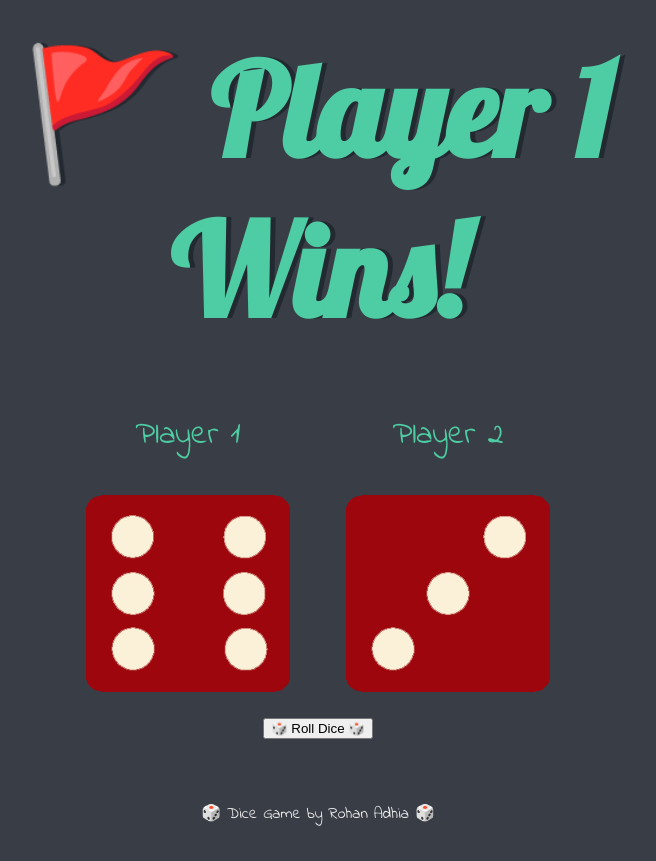
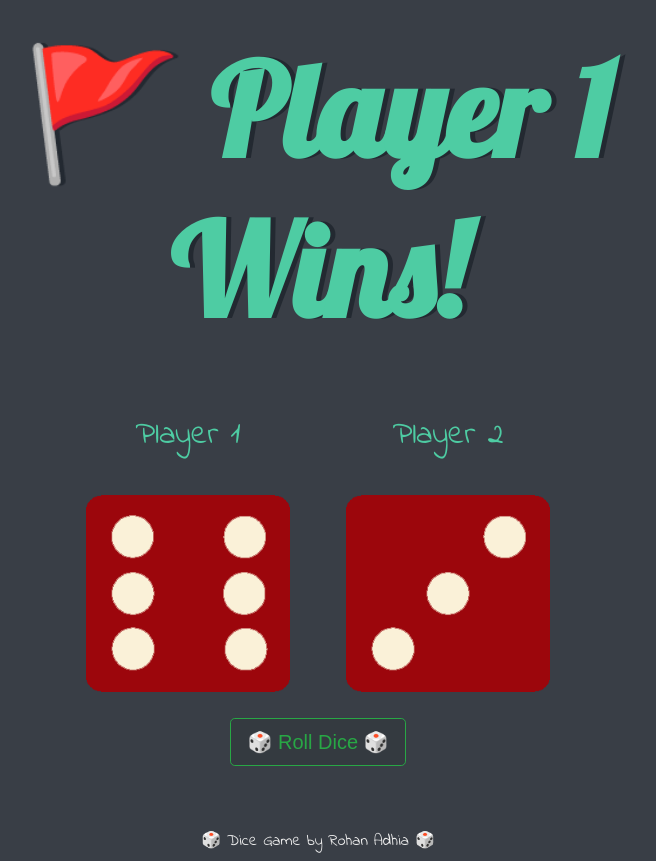
Before and after one commit to RohanAdhia/dicegame, a plain HTML site: page index.html in a window 1280 px wide. Shown: the whole page, without its empty margins (322-978 px from the left). Before the commit the page ends 834 px from the top, so only its background shows below. Drawn offline with Linux system fonts and the light colour scheme.

Commit message:
Update styles.css

```diff
--- a/styles.css
+++ b/styles.css
@@ -2,6 +2,7 @@
   width: 70%;
   margin: auto;
   text-align: center;
+
 }
 
 .dice {
@@ -28,6 +29,53 @@ p {
   font-family: 'Indie Flower', cursive;
 }
 
+.refresh-button {
+  margin: auto;
+}
+
+.btn {
+  display: inline-block;
+  font-weight: 400;
+  color: #212529;
+  text-align: center;
+  vertical-align: middle;
+  cursor: pointer;
+  -webkit-user-select: none;
+  -moz-user-select: none;
+  -ms-user-select: none;
+  user-select: none;
+  background-color: transparent;
+  border: 1px solid transparent;
+  padding: 0.375rem 0.75rem;
+  font-size: 1rem;
+  line-height: 1.5;
+  border-radius: 0.25rem;
+  transition: color 0.15s ease-in-out, background-color 0.15s ease-in-out, border-color 0.15s ease-in-out, box-shadow 0.15s ease-in-out;
+}
+
+.btn-dark {
+  color: #fff;
+  background-color: #343a40;
+  border-color: #343a40;
+}
+
+.btn-lg, .btn-group-lg > .btn {
+  padding: 0.5rem 1rem;
+  font-size: 1.25rem;
+  line-height: 1.5;
+  border-radius: 0.3rem;
+}
+
+.btn-outline-success {
+  color: #28a745;
+  border-color: #28a745;
+}
+
+.btn-outline-success:hover {
+  background-color:#28a745;
+  color: #FFF;
+}
+
 img {
   width: 80%;
 }
```
